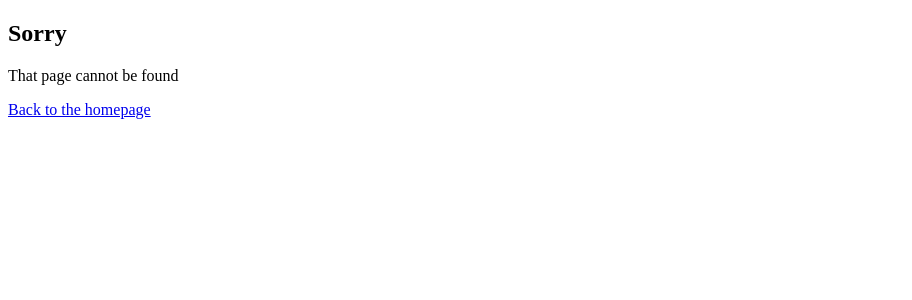
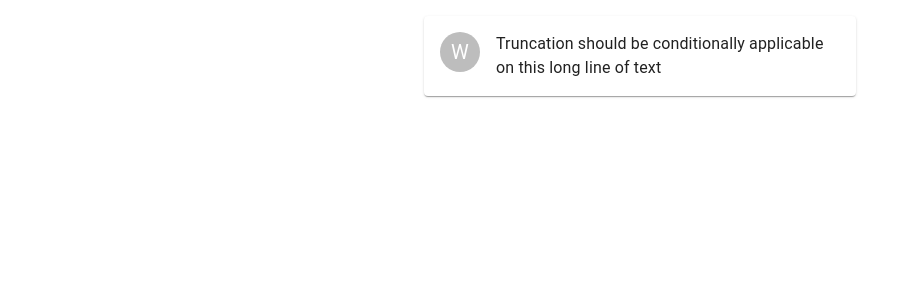
Before and after one commit to Shizhuo-Zhu/CS-35L-Fall-2022, a React (Create React App) app: page /List in a window 1280 px wide. Shown: the top 300 px of the page, without its empty margins (0-912 px from the left). Built offline with nearby package versions, Linux system fonts and the light colour scheme; no server answers; the database is empty; the HTML template or start-up script is replaced by a standard one.

Commit message:
Activity list

```diff
--- a/src/App.js
+++ b/src/App.js
@@ -15,6 +15,7 @@ import {
 } from "react-router-dom";
 import {db} from './components/firebase.js'
 import {collection, getDocs, addDoc, updateDoc, doc, deleteDoc} from "firebase/firestore";
+import ActivityList from './pages/ActivityList';
 
 function App() {
   const [newName, setNewName] = useState('')
@@ -53,7 +54,7 @@ function App() {
         <Route path="/sign-in" element={<SignIn />} />
         <Route path="/sign-up" element={<SignUp />} />
         <Route path="/calendar" element={<Schedule/>}/>
-        <Route path="/addexercise" element={<AddExercise/>}/>
+        <Route path="/List" element={<ActivityList/>}/>
         <Route path="/" element={<HomePage/>}/>
         <Route path="/reset" element={<Reset />} />
         <Route path='*' element={<NotFound />} />
--- a/src/components/firebase.js
+++ b/src/components/firebase.js
@@ -4,7 +4,7 @@ import {
   createUserWithEmailAndPassword, sendPasswordResetEmail, signOut,
 } from 'firebase/auth';
 import {
-  getFirestore, collection, addDoc, setDoc, doc,
+  getFirestore, collection, addDoc, setDoc, doc, getDocs,
 } from "firebase/firestore";
 
 const firebaseConfig = {
@@ -67,6 +67,10 @@ const addExercise = (date, exercise) => {
     });
 }
 
+const getExercise = (date) => {
+  const user = auth.currentUser;
+  return getDocs(collection(db, "users", user.uid, "dates", date, "exercises"));
+}
 export {
-  auth, db, logIn, register, passwordReset, logout, addExercise,
+  auth, db, logIn, register, passwordReset, logout, addExercise,getExercise
 };
--- /dev/null
+++ b/src/pages/ActivityList.js
@@ -0,0 +1,75 @@
+import * as React from 'react';
+import { styled } from '@mui/material/styles';
+import Box from '@mui/material/Box';
+import Paper from '@mui/material/Paper';
+import Grid from '@mui/material/Grid';
+import Avatar from '@mui/material/Avatar';
+import Typography from '@mui/material/Typography';
+import { db, getExercise} from '../components/firebase.js';
+import {collection, getDocs, addDoc, updateDoc, doc, deleteDoc} from "firebase/firestore";
+import { useEffect, useState } from 'react';
+import FitnessCenterTwoToneIcon from '@mui/icons-material/FitnessCenterTwoTone';
+
+const StyledPaper = styled(Paper)(({ theme }) => ({
+  backgroundColor: theme.palette.mode === 'dark' ? '#1A2027' : '#fff',
+  ...theme.typography.body2,
+  padding: theme.spacing(2),
+  maxWidth: 400,
+  color: theme.palette.text.primary,
+}));
+
+const message = "Truncation should be conditionally applicable on this long line of text";
+
+
+
+export default function ActivityList(props) {
+    const date = props.date
+    const [activity, setActivity] = useState("")
+    useEffect(() => {
+        const getData = async () => {
+            const data = await getExercise(date);
+            setActivity(data);
+        };
+        getData();
+    },[])
+    console.log(activity);
+  return (
+    <Box sx={{ flexGrow: 1, overflow: 'hidden', px: 3 }}>
+    <StyledPaper
+        sx={{
+          my: 1,
+          mx: 'auto',
+          p: 2,
+        }}
+      >
+        <Grid container wrap="nowrap" spacing={2}>
+          <Grid item>
+            <Avatar>W</Avatar>
+          </Grid>
+          <Grid item xs>
+            <Typography>{message}</Typography>
+          </Grid>
+        </Grid>
+      </StyledPaper>
+    </Box>
+  );
+}
+
+    {/*
+  <Box sx={{ flexGrow: 1, overflow: 'hidden', px: 3 }}>
+    {activity.forEach((i) => {
+        <StyledPaper sx={{my: 1, mx: 'auto', p:2,}}
+        >
+            <Grid container wrap="nowrap" spacing={2}>
+                <Grid item>
+                    <FitnessCenterTwoToneIcon></FitnessCenterTwoToneIcon>
+                </Grid>
+                <Grid item>
+                    <p>{i.data().name}</p>
+                    {displaySets}
+                </Grid>
+            </Grid>
+        </StyledPaper>
+    })}
+    </Box>
+*/}
--- a/src/pages/AddExercise.js
+++ b/src/pages/AddExercise.js
@@ -13,6 +13,7 @@ import Stack from '@mui/material/Stack';
 import CheckCircleTwoToneIcon from '@mui/icons-material/CheckCircleTwoTone';
 import {db, addExercise} from '../components/firebase.js'
 import {collection, getDocs, addDoc, updateDoc, doc, deleteDoc} from "firebase/firestore";
+import { useNavigate } from 'react-router-dom';
 
   function SetFeatures(props) {
     const unit = props.weightUnit;
@@ -95,6 +96,7 @@ function AddNewExercise(props) {
   const newExercise = {date, name, sets, unit, reps:[], weights:[], notes:[]}
   const createExercise = async () => {
     await addExercise(date, newExercise);
+    window.location.reload();
   }
   let displaySetFeatures = [];
   for (let i = 0; i < sets; i++) {
@@ -151,14 +153,6 @@ function AddNewExercise(props) {
   );
 }
 
-function Log() {
-    return (
-        <Stack direction="row" spacing={2}>
-          <Button variant="outlined">Log</Button>
-        </Stack>
-      );
-}
-
 
 export default function AddExercise(props) {
   const date = props.date;
--- a/src/pages/Calendar.js
+++ b/src/pages/Calendar.js
@@ -22,6 +22,7 @@ import { useState, useEffect} from 'react';
 import {db} from '../components/firebase.js'
 import {collection, getDocs} from "firebase/firestore";
 import AddExercise from './AddExercise.js';
+import ActivityList from './ActivityList.js';
 //import { mainListItems, secondaryListItems } from './listItems';
 //import Chart from './Chart';
 //import Deposits from './Deposits';
@@ -185,17 +186,13 @@ const Schedule = () => {
                 <Calendar onChange={handleClick} value={date} />
                 {console.log(date.toDateString())}
               </Grid>
-              {/* Activity list */}
-              <Grid item xs={12} md={4} lg={6}>
+              {/* Add Exercise */}
+              <Grid item xs={4} md={1} lg={6}>
                 <AddExercise date={date.toDateString()}></AddExercise>
               </Grid>
-              {/* Recent Orders
-              <Grid item xs={12}>
-                <Paper sx={{ p: 2, display: 'flex', flexDirection: 'column' }}>
-                  <Orders />
-                </Paper>
+              <Grid item xs={12} md={4} lg={3}>
+                <ActivityList date={date.toDateString()}></ActivityList>
               </Grid>
-            */}
             </Grid>
           </Container>
         </Box>
```
